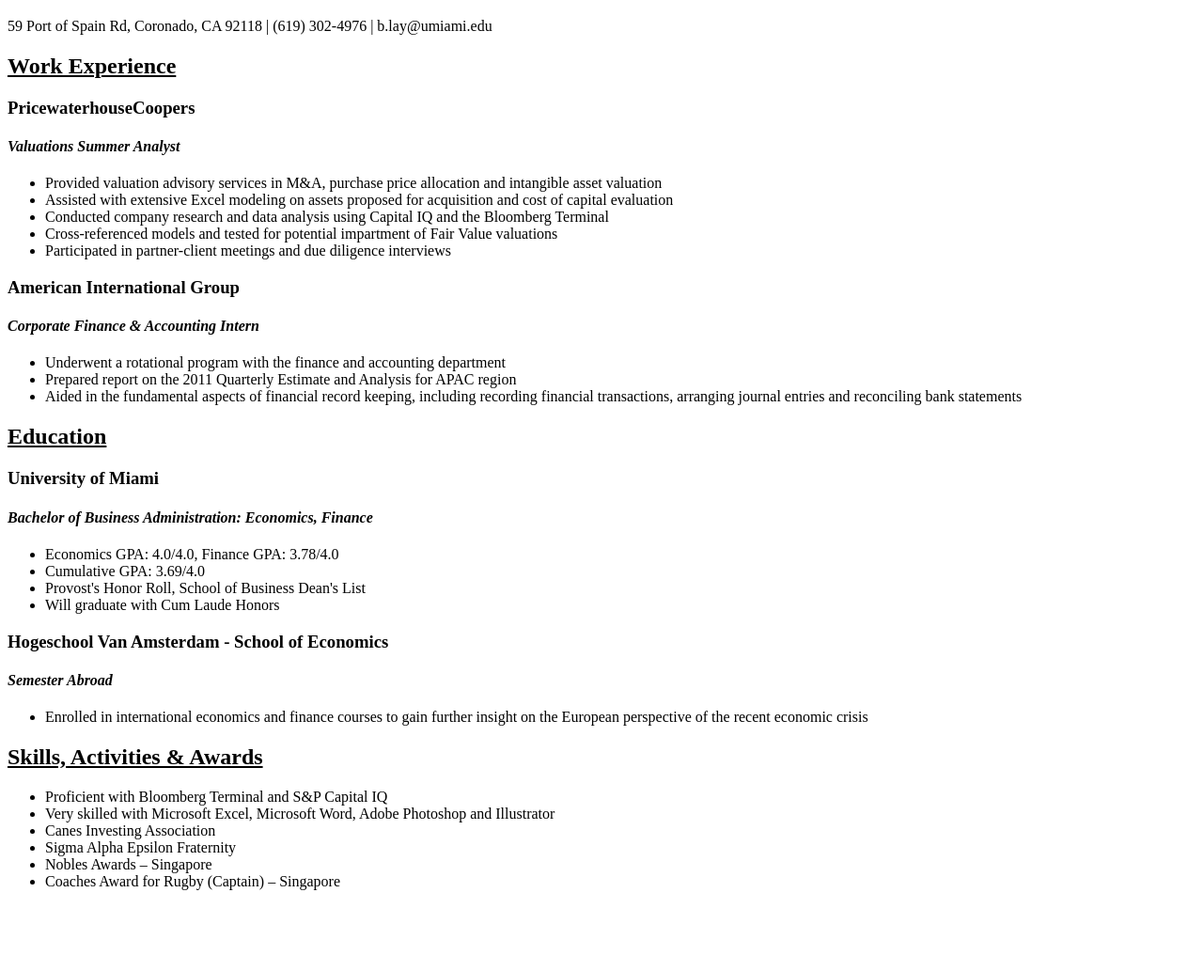
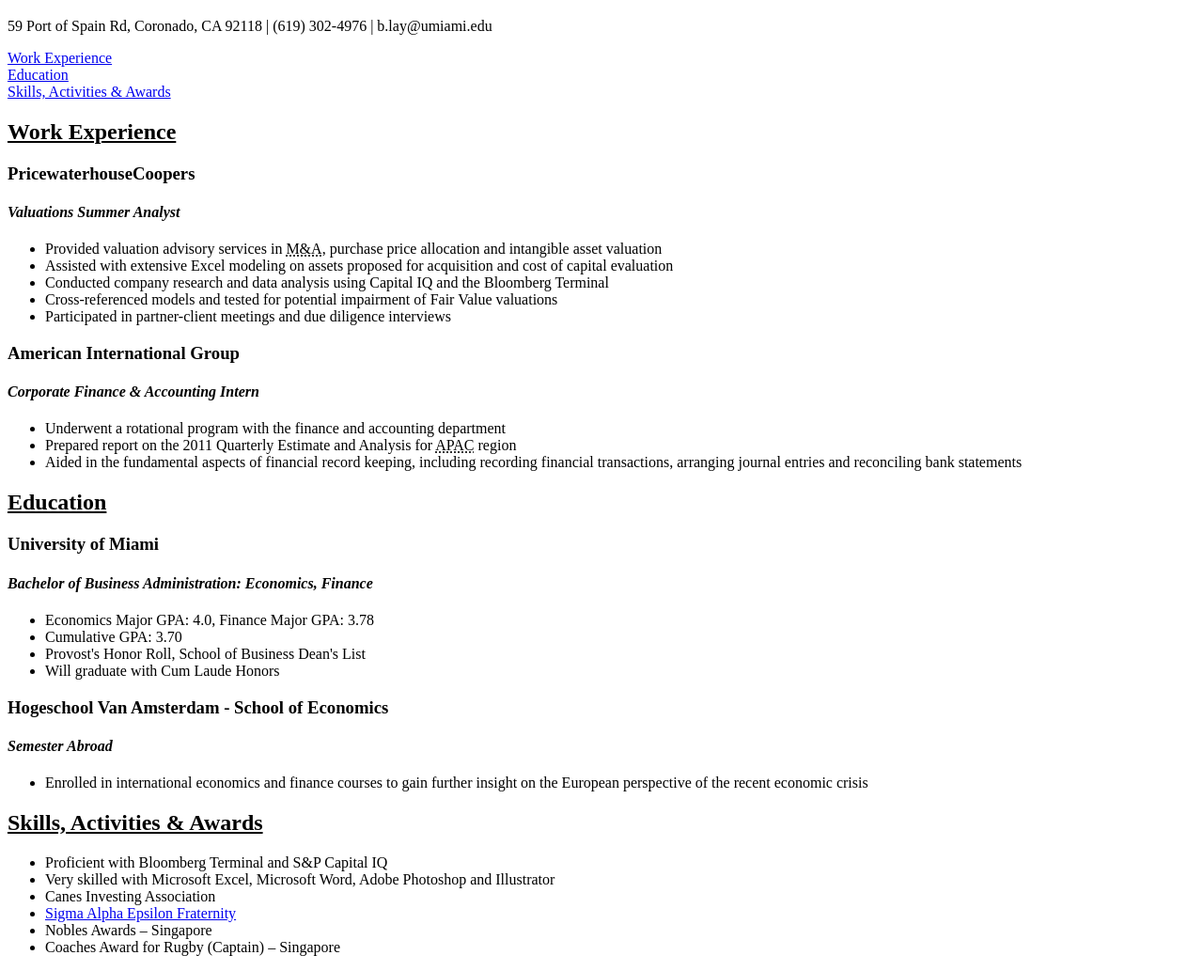
Before and after one commit to blay44/Miami-Web-Design, a plain HTML site: page project-structure/index.html in a window 1280 px wide. Shown: the part 61-1094 px from the top of the page at 94% size. Before the commit the page ends 1024 px from the top, so only its background shows below. Drawn offline with Linux system fonts and the light colour scheme.

Commit message:
Added ID tag

```diff
--- a/project-structure/index.html
+++ b/project-structure/index.html
@@ -12,11 +12,16 @@
 	  <h1>Brandon Lay</h1>
 	  <p>59 Port of Spain Rd, Coronado, CA 92118  |  (619) 302-4976  |  b.lay@umiami.edu</p>
 
+	  <a href="#work">Work Experience</a>
+	  <br>
+	  <a href="#education">Education</a>
+	  <br>
+	  <a href="#skills">Skills, Activities &amp; Awards</a>
+	  <br>
+
 	 </header>
 
-	 <div class="main">
-
-	  <section>
+	  <section id="work">
 
 	   <h2><u>Work Experience</u></h2>
 
@@ -26,24 +31,33 @@
 	  	 <h4><em>Valuations Summer Analyst</em></h4>
 
 	  	  <ul>
-	  	 	 <li>Provided valuation advisory services in M&amp;A, purchase price allocation and intangible asset valuation</li>
+	  	 	 <li>Provided valuation advisory services in <abbr title="Mergers and Acquisitions">M&amp;A</abbr>, purchase price allocation and intangible asset valuation</li>
 	  	 	 <li>Assisted with extensive Excel modeling on assets proposed for acquisition and cost of capital evaluation</li>
 	  	 	 <li>Conducted company research and data analysis using Capital IQ and the Bloomberg Terminal</li>
-	  	 	 <li>Cross-referenced models and tested for potential impartment of Fair Value valuations</li>
+	  	 	 <li>Cross-referenced models and tested for potential impairment of Fair Value valuations</li>
 	  	 	 <li>Participated in partner-client meetings and due diligence interviews</li>
 	  	  </ul>
 
+	  	</article>
+
+	  	<article>
+
 	  	 <h3>American International Group</h3>
-	  	 <h4><em>Corporate Finance & Accounting Intern</em></h4>
+	  	 <h4><em>Corporate Finance &amp; Accounting Intern</em></h4>
 
 	  	  <ul>
 	  	  	 <li>Underwent a rotational program with the finance and accounting department</li>
-	  	  	 <li>Prepared report on the 2011 Quarterly Estimate and Analysis for APAC region</li>
+	  	  	 <li>Prepared report on the 2011 Quarterly Estimate and Analysis for <abbr title="Asia Pacific">APAC</abbr> region</li>
 	  	  	 <li>Aided in the fundamental aspects of financial record keeping, including recording financial transactions, arranging journal entries and reconciling bank statements</li>
 	  	  </ul>
 
 	  	</article>
 
+	  </section>
+
+
+
+	  <section id="education">
 
 	   <h2><u>Education</u></h2>
 
@@ -53,11 +67,15 @@
 	  	 <h4><em>Bachelor of Business Administration: Economics, Finance</em></h4>
 
 	  	  <ul>
-	  	  	 <li>Economics GPA: 4.0/4.0, Finance GPA: 3.78/4.0</li>
-	  	  	 <li>Cumulative GPA: 3.69/4.0</li>
+	  	  	 <li>Economics Major GPA: 4.0, Finance Major GPA: 3.78</li>
+	  	  	 <li>Cumulative GPA: 3.70</li>
 	  	  	 <li>Provost's Honor Roll, School of Business Dean's List</li>
 	  	  	 <li>Will graduate with Cum Laude Honors</li>
 	  	  </ul>
+
+	  	</article>
+
+	  	<article>
 
 	  	 <h3>Hogeschool Van Amsterdam - School of Economics</h3>
 	  	 <h4><em>Semester Abroad</em></h4>
@@ -68,24 +86,29 @@
 
 	  	</article>
 
-	  <h2><u>Skills, Activities &amp; Awards</u></h2>
+	  </section>
 
-	   <article>
+
+
+	  <section id="skills">
+
+	   <h2><u>Skills, Activities &amp; Awards</u></h2>
+
+	    <article>
 
 	  	 <ul>
 	  	 	 <li>Proficient with Bloomberg Terminal and S&amp;P Capital IQ</li>
 	  	 	 <li>Very skilled with Microsoft Excel, Microsoft Word, Adobe Photoshop and Illustrator</li>
 	  	 	 <li>Canes Investing Association</li>
-	  	 	 <li>Sigma Alpha Epsilon Fraternity</li>
+	  	 	 <li><a href="http://www.facebook.com/FloridaAlpha" title="SAE-FLorida Alpha Chapter Facebook">Sigma Alpha Epsilon Fraternity</a></li>
 	  	 	 <li>Nobles Awards – Singapore</li>
 	  	 	 <li>Coaches Award for Rugby (Captain) – Singapore</li>
 	  	 </ul>
 
-	   </article>
+	    </article>
 
-	 </section>
+	  </section>
 
-	</div>
 
 	</body>
 
```
